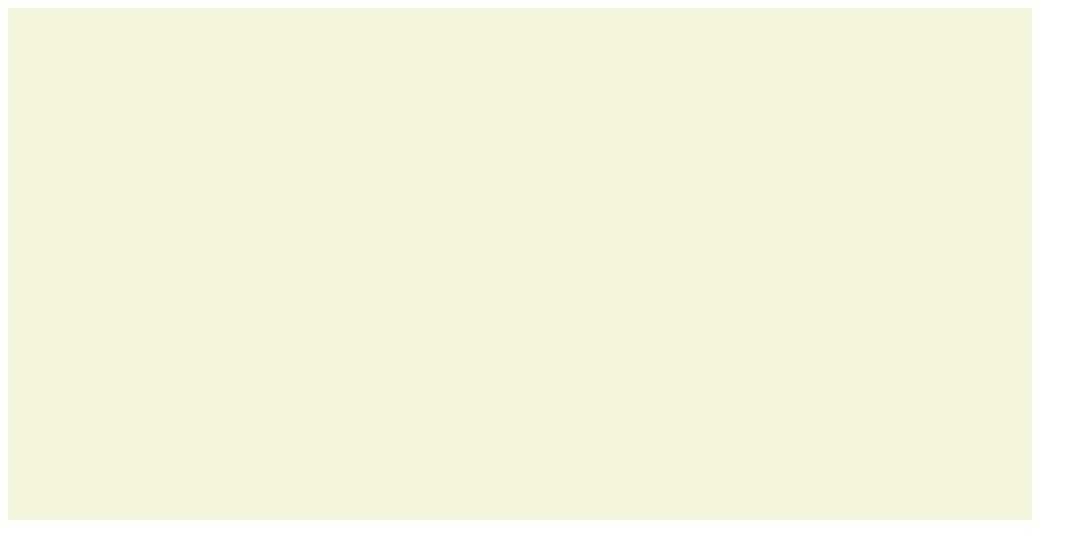
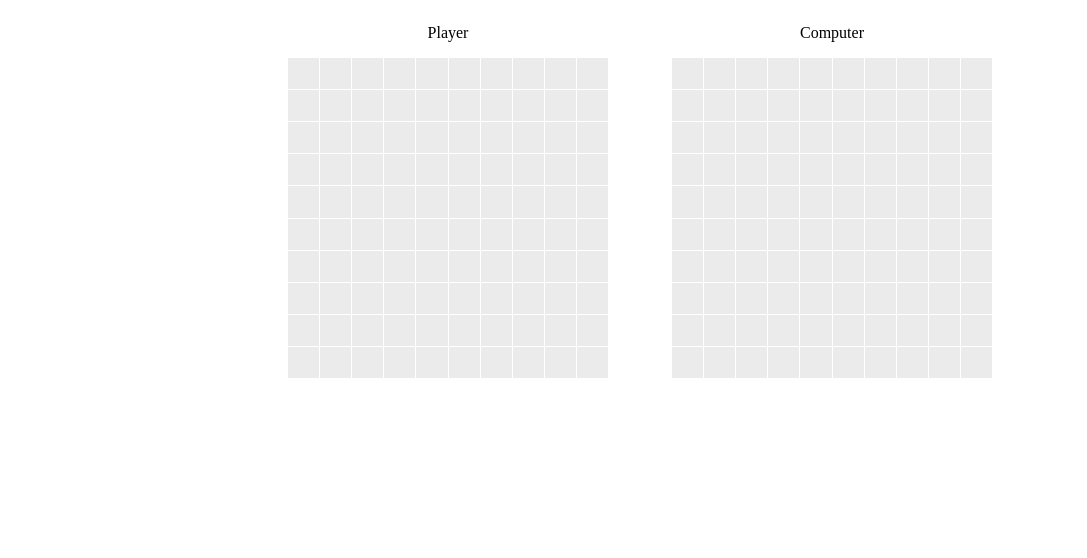
Before and after one commit to ziko1905/battleship, a website built with webpack: page src/template.html in a window 1280 px wide. Shown: the whole page, without its empty margins (0-1087 px from the left). Built offline with nearby package versions, Linux system fonts and the light colour scheme; what pubsub-js would draw is missing.

Commit message:
Create playing layout

```diff
--- a/src/load.js
+++ b/src/load.js
@@ -1,12 +1,26 @@
-export function createGrids () {
-    const gridsDiv = document.createElement("div")
+export function createGrids (firstPlyName, scndPlyName) {
+    const leftDiv = document.createElement("div")
+    const rightDiv = document.createElement("div")
     const leftGrid = new Grid()
     const rightGrid = new Grid()
+    const leftName = document.createElement("p");
+    const rightName = document.createElement("p");
 
-    gridsDiv.appendChild(leftGrid)
-    gridsDiv.appendChild(rightGrid)
+    leftDiv.className = "playing-div"
+    leftDiv.id = "left-playing-div"
+    rightDiv.className = "playing-div"
+    rightDiv.id = "right-playing-div"
 
-    document.querySelector(".content").appendChild(gridsDiv)
+    leftName.textContent = firstPlyName;
+    rightName.textContent = scndPlyName;
+
+    leftDiv.appendChild(leftGrid.getElement())
+    leftDiv.appendChild(leftName)
+    rightDiv.appendChild(rightGrid.getElement())
+    rightDiv.appendChild(rightName)
+
+    document.querySelector(".content").appendChild(leftDiv)
+    document.querySelector(".content").appendChild(rightDiv)
 }
 
 
@@ -23,8 +37,10 @@ class Grid {
                 this.mainDiv.appendChild(cell)
             }
         }
+    }
+    getElement () {
         return this.mainDiv
     }
 }
 
-createGrids()
+createGrids("Player", "Computer")
--- a/src/styles.css
+++ b/src/styles.css
@@ -1,12 +1,41 @@
+.content {
+  display: flex;
+  justify-content: center;
+  gap: 5vw;
+}
+
+.playing-div {
+  display: grid;
+  grid-template-columns: auto auto;
+  grid-template-rows: auto auto;
+  justify-items: center;
+}
+
+#left-playing-div p {
+  grid-column: 2;
+  grid-row: 1;
+}
+
+#left-playing-div .main-grid-div {
+  grid-column: 2;
+  grid-row: 2;
+}
+
+#right-playing-div .main-grid-div {
+  grid-column: 1;
+  grid-row: 2;
+}
+
 .main-grid-div {
   display: inline-grid;
   grid-template-columns: repeat(10, 1fr);
   grid-template-rows: repeat(10, 1fr);
+  gap: 1px;
 
-  width: 40vw;
-  height: 40vw;
+  width: 25vw;
+  height: 25vw;
 }
 
 .cell {
-  background-color: beige;
+  background-color: rgb(235, 235, 235);
 }
```
